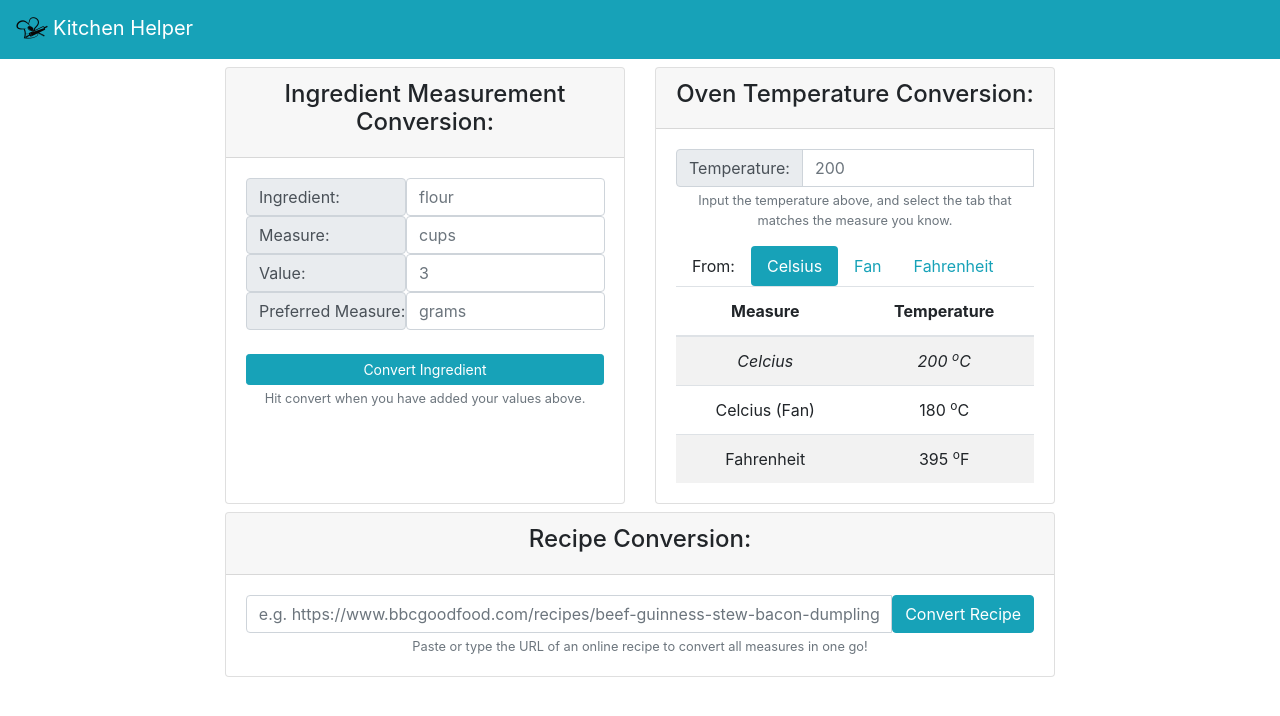
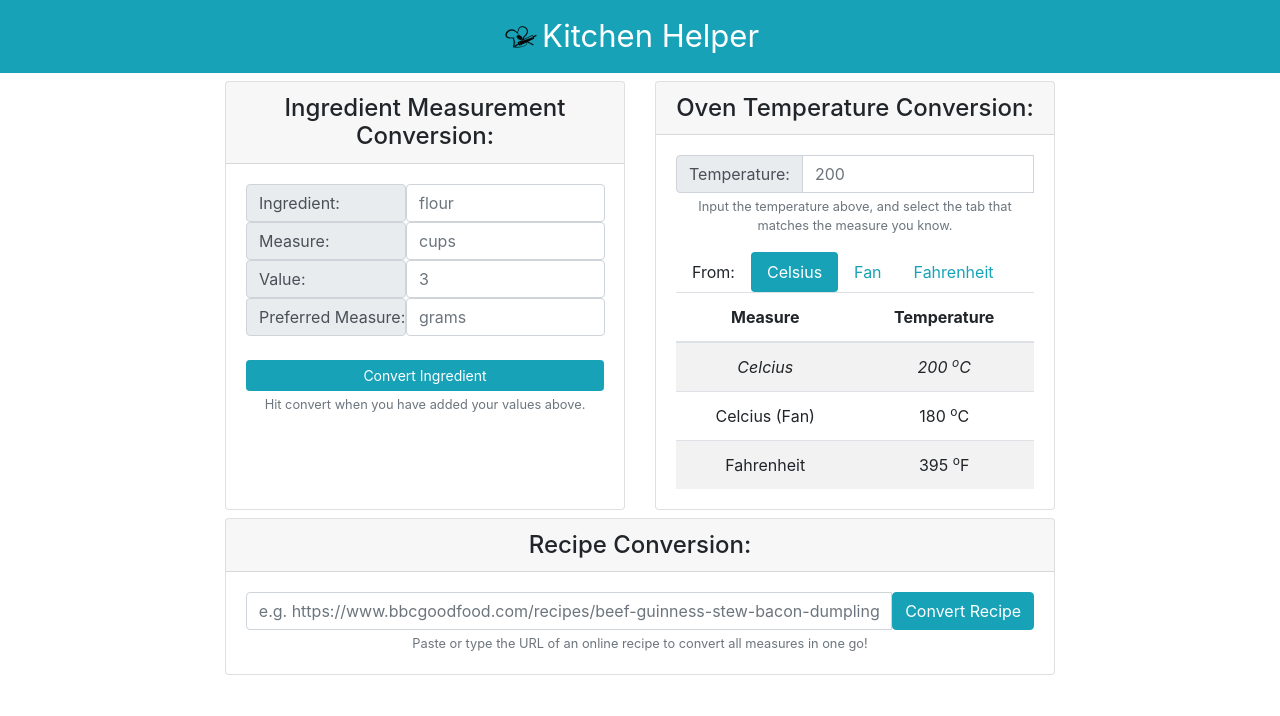
Before and after one commit to tj2904/kitchen-helper, a React (Create React App) app: page / in a window 1280 px wide. Shown: the top 716 px of the page. Built offline with nearby package versions, Linux system fonts and the light colour scheme; no server answers.

Commit message:
Closes KH-26 KH-28 with UI fixes

```diff
--- a/src/App.css
+++ b/src/App.css
@@ -29,6 +29,21 @@
   ;
 }
 
+#container {
+  padding-bottom: 20px;
+}
+
+/* See KH-26 */
+h4 {
+  margin-bottom: 0px;
+}
+
+/* See KH-28 */
+.card-deck {
+  margin-left: 0px;
+  margin-right: 0px;
+  }
+
 @keyframes App-logo-spin {
   from {
     transform: rotateY(0deg);
--- a/src/MeasurementConversion.jsx
+++ b/src/MeasurementConversion.jsx
@@ -40,22 +40,22 @@ function MeasurementConversion(props) {
       </div>
       <div class="card-body">
         <div class="input-group-prepend">
-          <span class="input-group-text tj-span" id="inputGroup-sizing-sm">
+          <span class="input-group-text tj-span" id="inputGroup">
             Ingredient:{" "}
           </span>
           <input
             type="text"
             class="form-control"
             aria-label="Small"
-            aria-describedby="inputGroup-sizing-sm"
+            aria-describedby="inputGroup"
             onChange={(event) => setIngredient(event.target.value)}
             placeholder="flour"
           />
         </div>
         <div class="input-group-prepend">
           <span
-            class="input-group-text inputGroup-sizing-sm tj-span"
-            id="inputGroup-sizing-sm"
+            class="input-group-text inputGroup tj-span"
+            id="inputGroup"
           >
             Measure:{" "}
           </span>
@@ -63,7 +63,7 @@ function MeasurementConversion(props) {
             type="text"
             class="form-control"
             aria-label="Default"
-            aria-describedby="inputGroup-sizing-sm"
+            aria-describedby="inputGroup"
             onChange={(event) => setOriginalMeasure(event.target.value)}
             placeholder="cups"
           />
--- a/src/Navbar.css
+++ b/src/Navbar.css
@@ -1,15 +1,14 @@
 .navbar {
   background-color: #17a2b8;
-  font-size: calc(10px + 2vmin);
   color: white;
 }
 
 .navbar-brand > img:nth-child(1)
 {
   margin-right: 5px;
-
-}
+  }
 
 a.navbar-brand {
   color: white;
+  font-size: calc(15px + 2vmin);
 }
--- a/src/Navbar.jsx
+++ b/src/Navbar.jsx
@@ -3,7 +3,7 @@ import "./Navbar.css";
 
 function Navbar() {
   return (
-    <nav class="navbar sticky-top ">
+    <nav class="navbar sticky-top justify-content-center">
       <a class="navbar-brand" href="/">
         <img src={logo} width="32px" height="32px" alt="Logo"></img>
         Kitchen Helper
```
Also changed, not shown: 11 other files (tests, documents, lock files or other folders).
